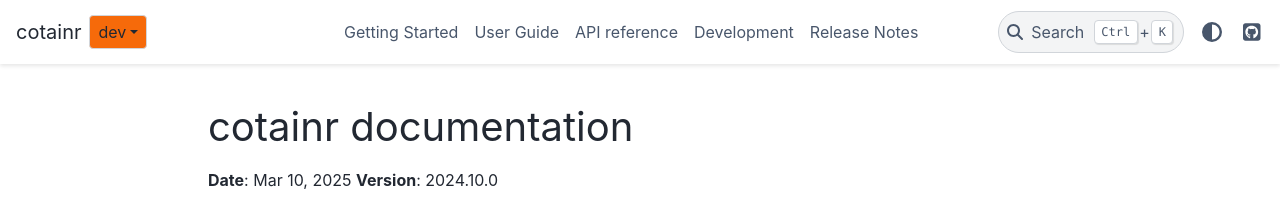
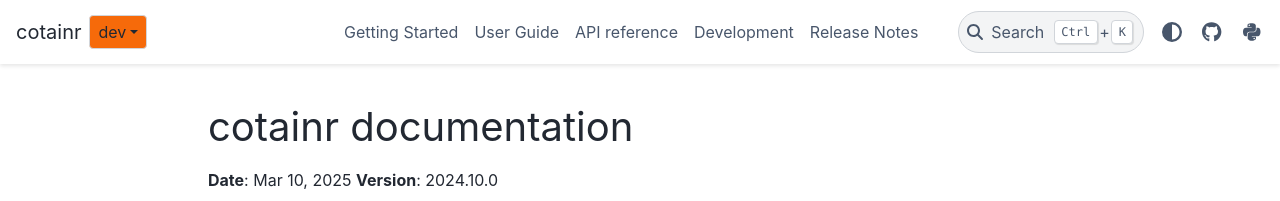
Before and after one commit to DeiC-HPC/cotainr, a Sphinx documentation site: the page built from doc/index.rst, in a window 1280 px wide. Shown: the top 201 px of the page. Built offline with Sphinx 7.4.7 and the PyData theme 0.15.4, drawn with Linux system fonts in a browser that asks for light colours; pages that are not in the unit, such as notebooks, are missing from menus.

Commit message:
Add link to PyPI and change GitHub link to match font

```diff
--- a/doc/conf.py
+++ b/doc/conf.py
@@ -92,7 +92,6 @@ html_context = {
     "doc_path": "doc",
 }
 html_theme_options = {
-    "github_url": f"https://github.com/{html_context['github_user']}/{html_context['github_repo']}",
     "use_edit_page_button": True,
     "navbar_start": ["navbar-logo", "version-switcher"],
     "footer_start": ["cotainr_footer"],
@@ -100,6 +99,20 @@ html_theme_options = {
         "json_url": switcher_json,
         "version_match": switcher_version,
     },
+    "icon_links": [
+        {
+            "name": "GitHub",
+            "url": f"https://github.com/{html_context['github_user']}/{html_context['github_repo']}",
+            "icon": "fa-brands fa-github",
+            "type": "fontawesome",
+        },
+        {
+            "name": "PyPI",
+            "url": "https://test.pypi.org/project/cotainr/",
+            "icon": "fa-brands fa-python",
+            "type": "fontawesome",
+        },
+    ],
     # We only set "navigation_with_keys = False" to explicitly remove the
     # warning introduced in pydata-sphinx-theme v0.14.2:
     # "WARNING: The default value for `navigation_with_keys` will change to
```
